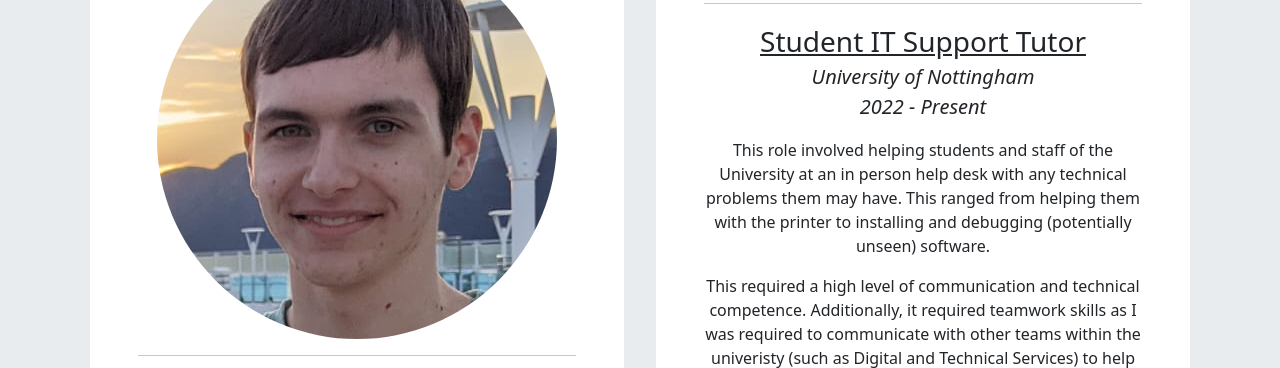
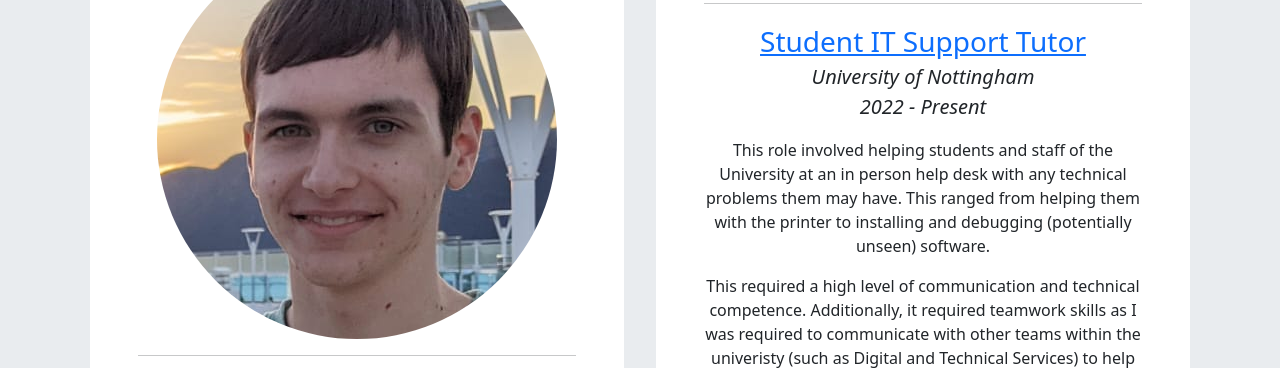
Before and after one commit to EricLindesay/EricLindesay.github.io, a website: page index.html in a window 1280 px wide. Shown: the part 141-509 px from the top of the page. Drawn offline with nearby package versions, Linux system fonts and the light colour scheme.

Commit message:
Index: Fix formatting for SITS and A Levels

```diff
--- a/index.html
+++ b/index.html
@@ -40,9 +40,9 @@
       <div class="col-lg text-center py-5 px-5 m-3 bg-white">
         <p class="fs-2 fw-bold">Employment</p>
         <hr>
-        <a class="fs-3 text-dark text-decoration-none"
-          href="https://www.nottingham.ac.uk/dts/help/smart-bar/it-tutor-recruitment.aspx" target="_blank"><u>Student IT
-            Support Tutor</u></a>
+        <a class="fs-3" href="https://www.nottingham.ac.uk/dts/help/smart-bar/it-tutor-recruitment.aspx"
+          target="_blank">Student IT
+          Support Tutor</a>
         <p class="fs-5 fst-italic">University of Nottingham<br>
           2022 - Present</p>
         <p class="fs-6">This role involved helping students and staff of the University at an in person help desk with
@@ -54,7 +54,7 @@
 
         <p class="fs-2 fw-bold">Education</p>
         <hr>
-        <p class="fs-5 fst-italic">A-Levels</p>
+        <p class="fs-3">A-Levels</p>
         <p class="fs-6">A* - Computer Science, Maths, Further Maths</p>
       </div>
     </div>
```
